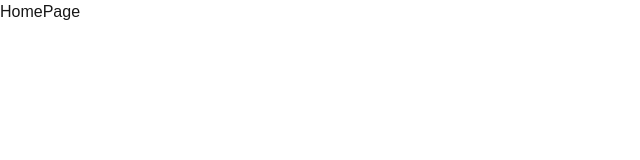
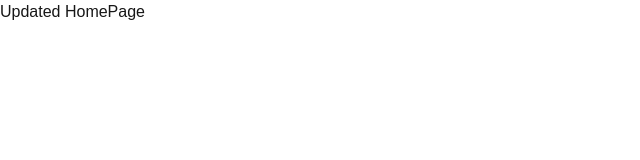
Before and after one commit to velraaj18/my-portfolio, a Next.js app: page / in a window 1280 px wide. Shown: the top 160 px of the page, without its empty margins (0-640 px from the left). Built offline with nearby package versions, Linux system fonts and the light colour scheme.

Commit message:
Test merge for vercel perview deployment

```diff
--- a/app/page.tsx
+++ b/app/page.tsx
@@ -2,7 +2,7 @@ import React from 'react'
 
 const HomePage = () => {
   return (
-    <div>HomePage</div>
+    <div>Updated HomePage</div>
   )
 }
 
```
